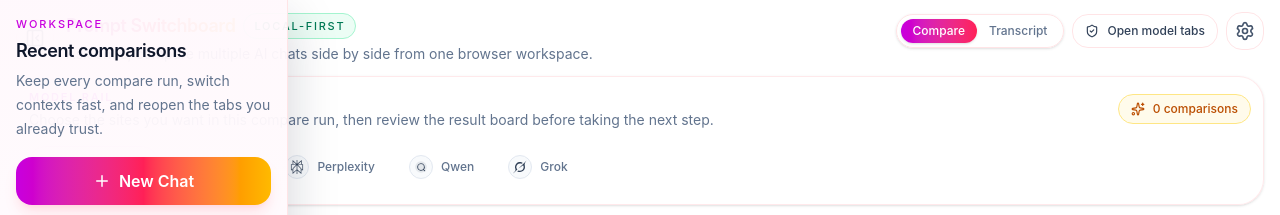
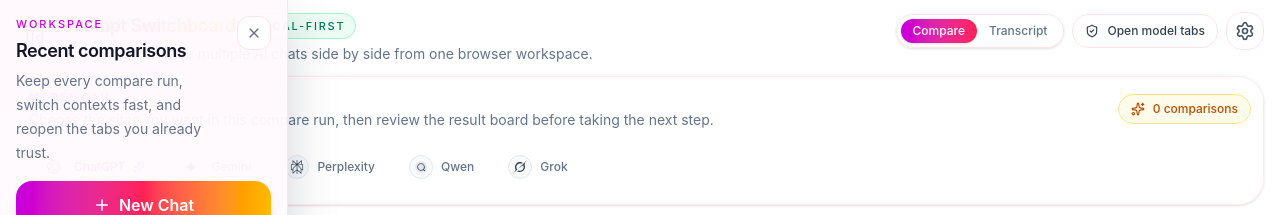
Before and after one commit to xiaojiou176-open/multi-ai-sidepanel, a React (Vite) app: page / in a window 1280 px wide. Both pictures are taken after a click on the button 35 px from the left and 38 px from the top of the page. Shown: the top 215 px of the page. Built offline with nearby package versions, Linux system fonts and the light colour scheme; no server answers.

Commit message:
fix: stabilize extension shell drawer controls

```diff
--- a/src/sidepanel/App.tsx
+++ b/src/sidepanel/App.tsx
@@ -158,6 +158,7 @@
       )}
 
       <div
+        id="session-workspace-drawer"
         className={`
           fixed inset-y-0 left-0 z-40 w-72 transform transition-transform duration-300 ease-in-out
           ${isSidebarOpen ? 'translate-x-0 shadow-[0_18px_48px_rgba(15,23,42,0.18)]' : '-translate-x-full'}
@@ -166,7 +167,10 @@
       >
         {isSidebarOpen ? (
           <div className="h-full w-72">
-            <SessionList onSessionSelected={() => setIsSidebarOpen(false)} />
+            <SessionList
+              onClose={() => setIsSidebarOpen(false)}
+              onSessionSelected={() => setIsSidebarOpen(false)}
+            />
           </div>
         ) : null}
       </div>
--- a/src/sidepanel/components/SessionList.tsx
+++ b/src/sidepanel/components/SessionList.tsx
@@ -9,10 +9,11 @@
 import { StorageService } from '../../services/storage';
 
 interface SessionListProps {
+  onClose?: () => void;
   onSessionSelected?: () => void;
 }
 
-export const SessionList = React.memo(({ onSessionSelected }: SessionListProps) => {
+export const SessionList = React.memo(({ onClose, onSessionSelected }: SessionListProps) => {
   const { t } = useTranslation();
   const sessions = useStore((state) => state.sessions);
   const currentSessionId = useStore((state) => state.currentSessionId);
@@ -100,6 +101,7 @@
       className="flex h-full w-72 flex-col border-r border-rose-100 bg-[linear-gradient(180deg,_rgba(255,248,252,0.96),_rgba(255,255,255,0.96))]"
     >
       <div className="space-y-4 border-b border-rose-100 p-4">
+        <div className="flex items-start justify-between gap-3">
           <div className="space-y-1">
             <p className="text-[11px] font-medium uppercase tracking-[0.18em] text-fuchsia-600">
               {t('session.workspace', 'Workspace')}
@@ -113,6 +115,18 @@
                 'Keep every compare run, switch contexts fast, and reopen the tabs you already trust.'
               )}
             </p>
+          </div>
+          {onClose ? (
+            <button
+              type="button"
+              onClick={onClose}
+              className="rounded-xl border border-rose-100 bg-white/90 p-2 text-slate-500 transition-colors hover:bg-rose-50 hover:text-slate-700"
+              aria-label={t('common.closeSidebar', 'Close sidebar')}
+              title={t('common.closeSidebar', 'Close sidebar')}
+            >
+              <X size={16} />
+            </button>
+          ) : null}
         </div>
 
         <button
```
Also changed, not shown: 1 other file (tests, documents, lock files or other folders). Lines whose indentation alone changed are shown as unchanged.
